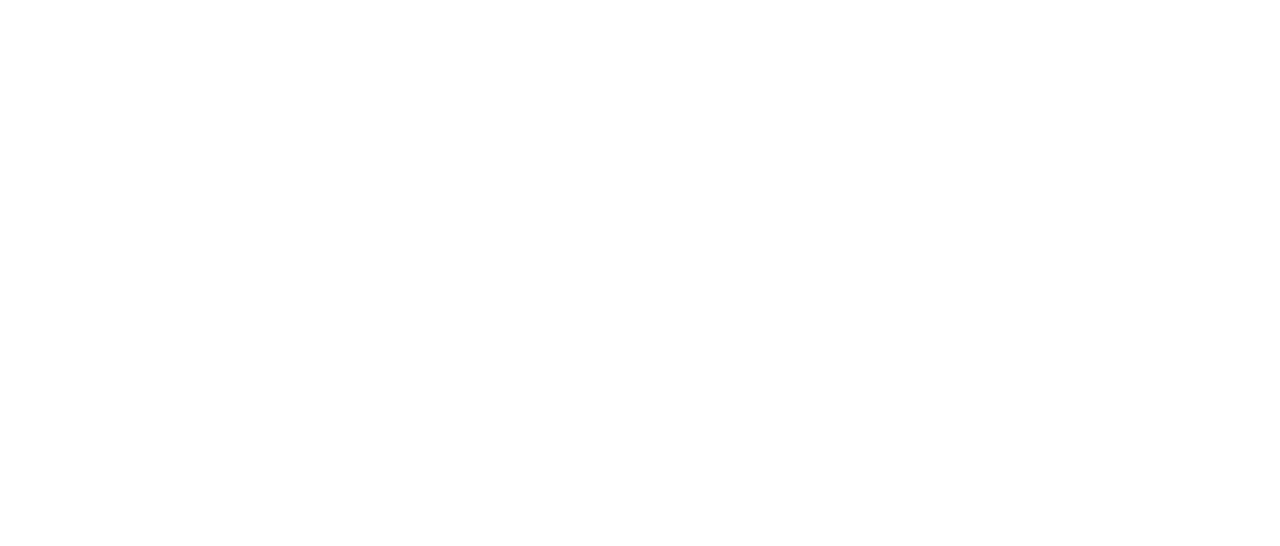
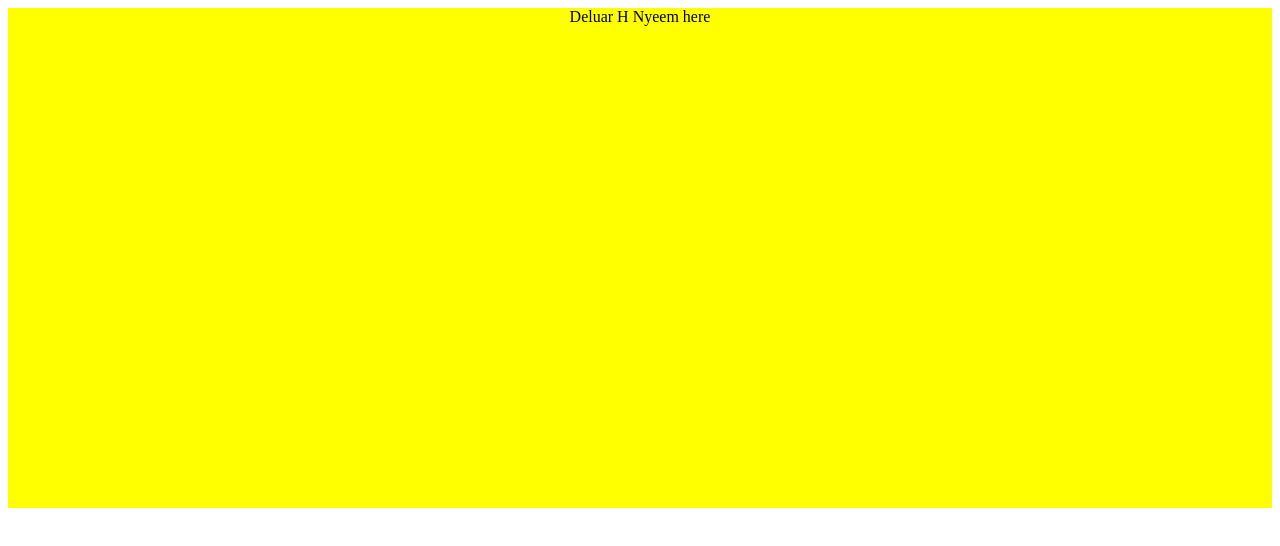
Before and after one commit to Deluar-H-Nyeem/flex_box, a plain HTML site: page index.html in a window 1280 px wide. Drawn offline with Linux system fonts and the light colour scheme.

Commit message:
boxyellow

```diff
--- a/index.html
+++ b/index.html
@@ -5,9 +5,12 @@
     <meta http-equiv="X-UA-Compatible" content="IE=edge">
     <meta name="viewport" content="width=device-width, initial-scale=1.0">
     <title>Document</title>
+    <link rel="stylesheet" href="./style.css">
 </head>
 <body>
-
+<div class="name">
+    Deluar H Nyeem here
+</div>
 
 </body>
 </html>
--- a/style.css
+++ b/style.css
@@ -0,0 +1,5 @@
+.name {
+    background-color: yellow;
+    height: 500px;
+    text-align: center;
+}
```
